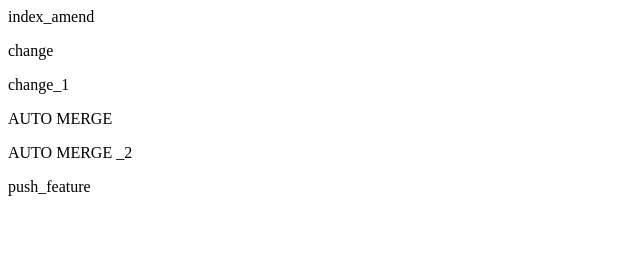
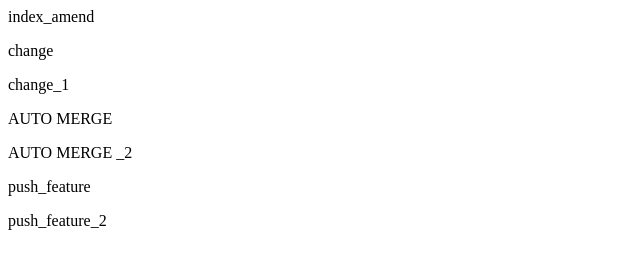
Before and after one commit to ciccici/git_tutorial, a plain HTML site: page index.html in a window 1280 px wide. Shown: the whole page, without its empty margins (0-640 px from the left). Drawn offline with Linux system fonts and the light colour scheme.

Commit message:
pusu_feature_2

```diff
--- a/index.html
+++ b/index.html
@@ -9,3 +9,5 @@
 <p>AUTO MERGE _2</p>
 
 <p>push_feature</p>
+
+<p>push_feature_2</p>
```
